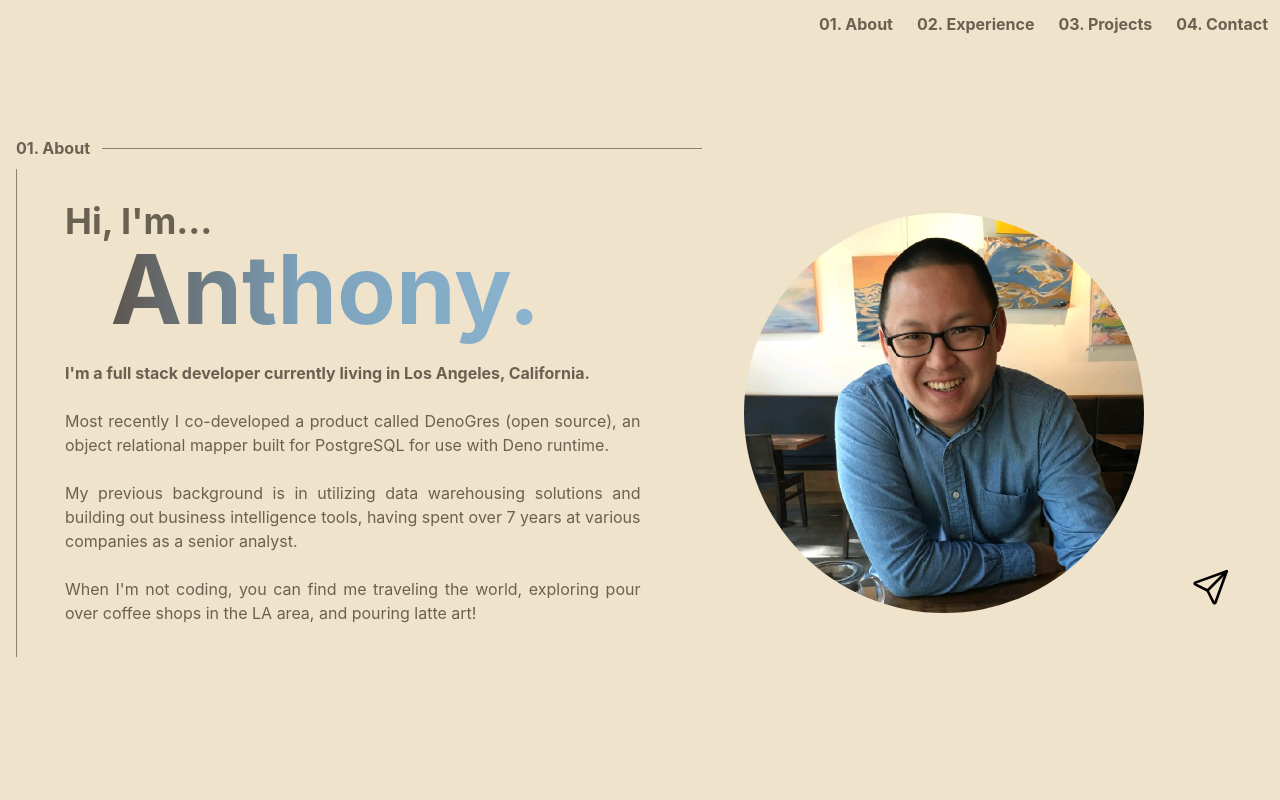
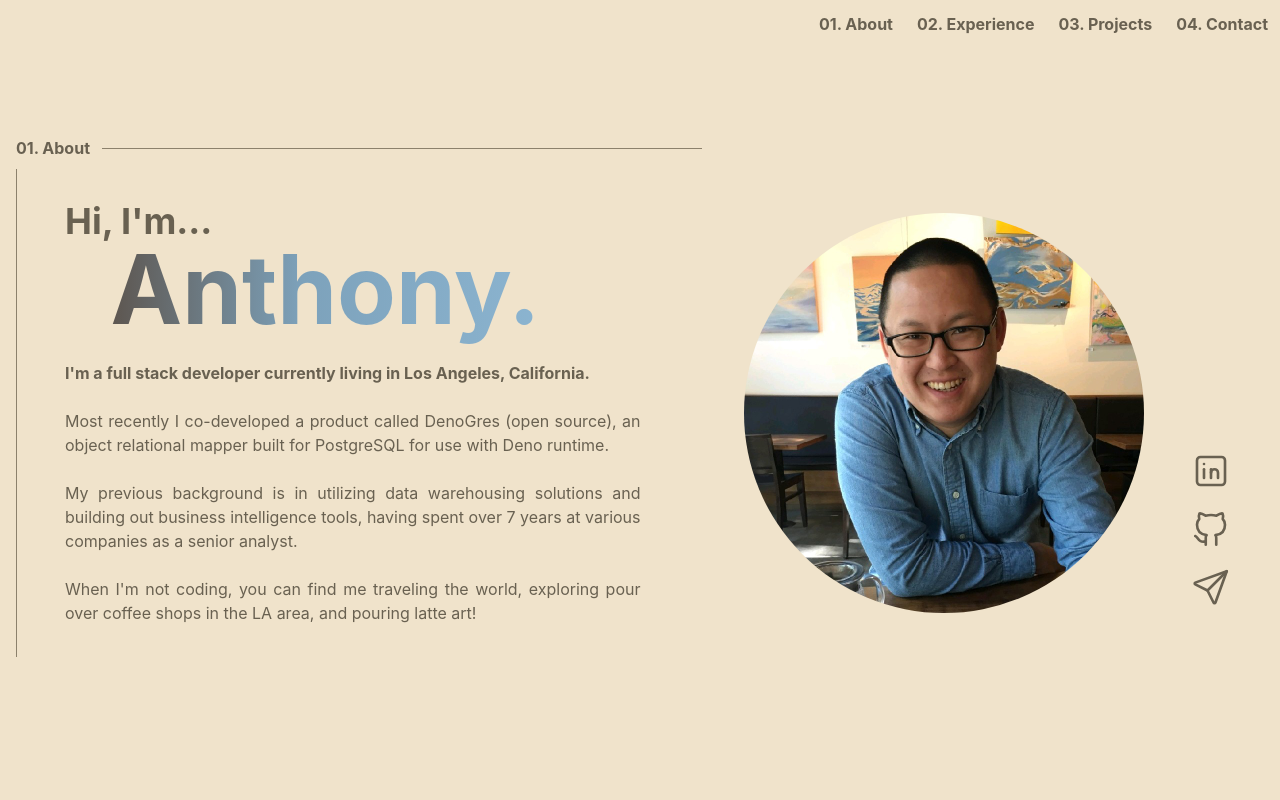
Before and after one commit to anthonylo87/Portfolio-Website, a React (Vite) app: page / in a window 1280 px wide. Shown: the top 800 px of the page. Built offline with nearby package versions, Linux system fonts and the light colour scheme.

Commit message:
sidebar working

```diff
--- a/src/App.jsx
+++ b/src/App.jsx
@@ -8,7 +8,7 @@ import Experience from './pages/Experience';
 import './App.css';
 
 function App() {
-  const [color, setColor] = useState('raffia-800');
+  const [color, setColor] = useState([`text-raffia-800`, `stroke-raffia-800`]);
 
   const aboutRef = useRef(null);
   const expRef = useRef(null);
@@ -16,9 +16,9 @@ function App() {
   const changeColor = () => {
     let height = window.innerHeight;
     if (window.scrollY >= height) {
-      setColor('raffia-200');
+      setColor([`text-raffia-200`, `stroke-raffia-200`]);
     } else {
-      setColor('raffia-800');
+      setColor([`text-raffia-800`, `stroke-raffia-800`]);
     }
   };
 
--- a/src/Components/NavBar.jsx
+++ b/src/Components/NavBar.jsx
@@ -1,11 +1,11 @@
 import { useState } from 'react';
 
 function NavBar({ aboutRef, expRef, color }) {
+  const [textColor, strokeColor] = color;
+
   const scrollIntoView = (ref) => {
     ref.current.scrollIntoView({ behavior: 'smooth' });
   };
-
-  const textColor = `text-` + color;
 
   return (
     <nav className={`fixed inset-x-0 top-0 w-full font-bold ` + textColor}>
--- a/src/Components/Socials.jsx
+++ b/src/Components/Socials.jsx
@@ -1,20 +1,21 @@
 function Socials({ color }) {
-  const strokeColor = `stroke-` + color;
-  console.log(strokeColor);
+  const [textColor, strokeColor] = color;
 
   return (
     <div className='flex flex-col fixed right-12 bottom-48 gap-4'>
       <div>
         <svg
           xmlns='http://www.w3.org/2000/svg'
-          class={`icon icon-tabler icon-tabler-brand-linkedin ` + strokeColor}
+          className={
+            `icon icon-tabler icon-tabler-brand-linkedin ` + strokeColor
+          }
           width='42'
           height='42'
           viewBox='0 0 24 24'
-          stroke-width='1.5'
+          strokeWidth='1.5'
           fill='none'
-          stroke-linecap='round'
-          stroke-linejoin='round'
+          strokeLinecap='round'
+          strokeLinejoin='round'
         >
           <path stroke='none' d='M0 0h24v24H0z' fill='none' />
           <rect x='4' y='4' width='16' height='16' rx='2' />
@@ -27,14 +28,14 @@ function Socials({ color }) {
       <div>
         <svg
           xmlns='http://www.w3.org/2000/svg'
-          class={`icon icon-tabler icon-tabler-brand-github ` + strokeColor}
+          className={`icon icon-tabler icon-tabler-brand-github ` + strokeColor}
           width='42'
           height='42'
           viewBox='0 0 24 24'
-          stroke-width='1.5'
+          strokeWidth='1.5'
           fill='none'
-          stroke-linecap='round'
-          stroke-linejoin='round'
+          strokeLinecap='round'
+          strokeLinejoin='round'
         >
           <path stroke='none' d='M0 0h24v24H0z' fill='none' />
           <path d='M9 19c-4.3 1.4 -4.3 -2.5 -6 -3m12 5v-3.5c0 -1 .1 -1.4 -.5 -2c2.8 -.3 5.5 -1.4 5.5 -6a4.6 4.6 0 0 0 -1.3 -3.2a4.2 4.2 0 0 0 -.1 -3.2s-1.1 -.3 -3.5 1.3a12.3 12.3 0 0 0 -6.2 0c-2.4 -1.6 -3.5 -1.3 -3.5 -1.3a4.2 4.2 0 0 0 -.1 3.2a4.6 4.6 0 0 0 -1.3 3.2c0 4.6 2.7 5.7 5.5 6c-.6 .6 -.6 1.2 -.5 2v3.5' />
@@ -43,15 +44,14 @@ function Socials({ color }) {
       <div>
         <svg
           xmlns='http://www.w3.org/2000/svg'
-          class={`icon icon-tabler icon-tabler-send ` + strokeColor}
+          className={`icon icon-tabler icon-tabler-send ` + strokeColor}
           width='42'
           height='42'
           viewBox='0 0 24 24'
-          stroke-width='1.5'
-          stroke='#000000'
+          strokeWidth='1.5'
           fill='none'
-          stroke-linecap='round'
-          stroke-linejoin='round'
+          strokeLinecap='round'
+          strokeLinejoin='round'
         >
           <path stroke='none' d='M0 0h24v24H0z' fill='none' />
           <line x1='10' y1='14' x2='21' y2='3' />
--- a/src/pages/Experience.jsx
+++ b/src/pages/Experience.jsx
@@ -5,9 +5,6 @@ function ListItem({ id, currentItem, setCurrentItem, children }) {
   function handleClick() {
     setCurrentItem(id);
   }
-
-  console.log(currentItem);
-
   return (
     <button
       className={
```
